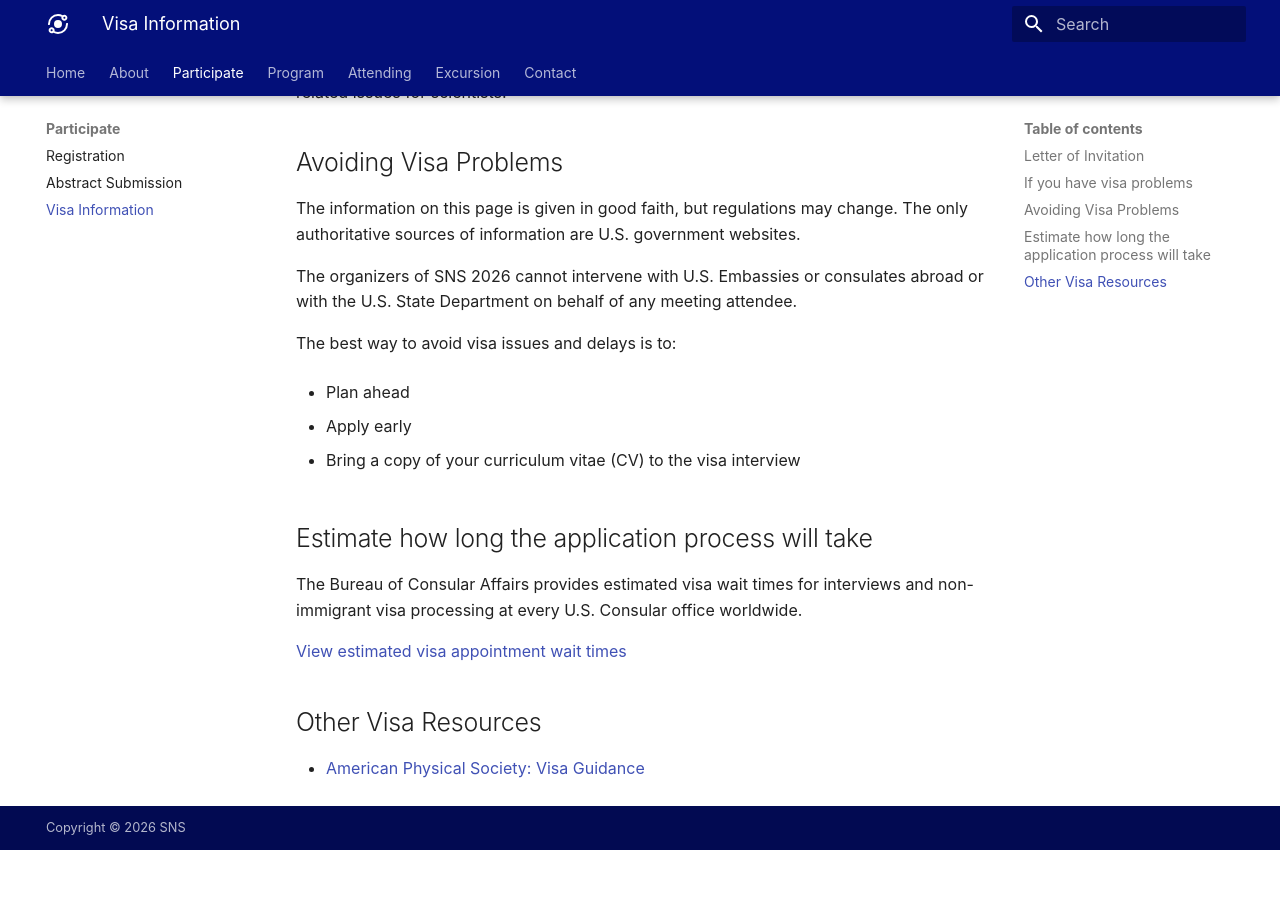
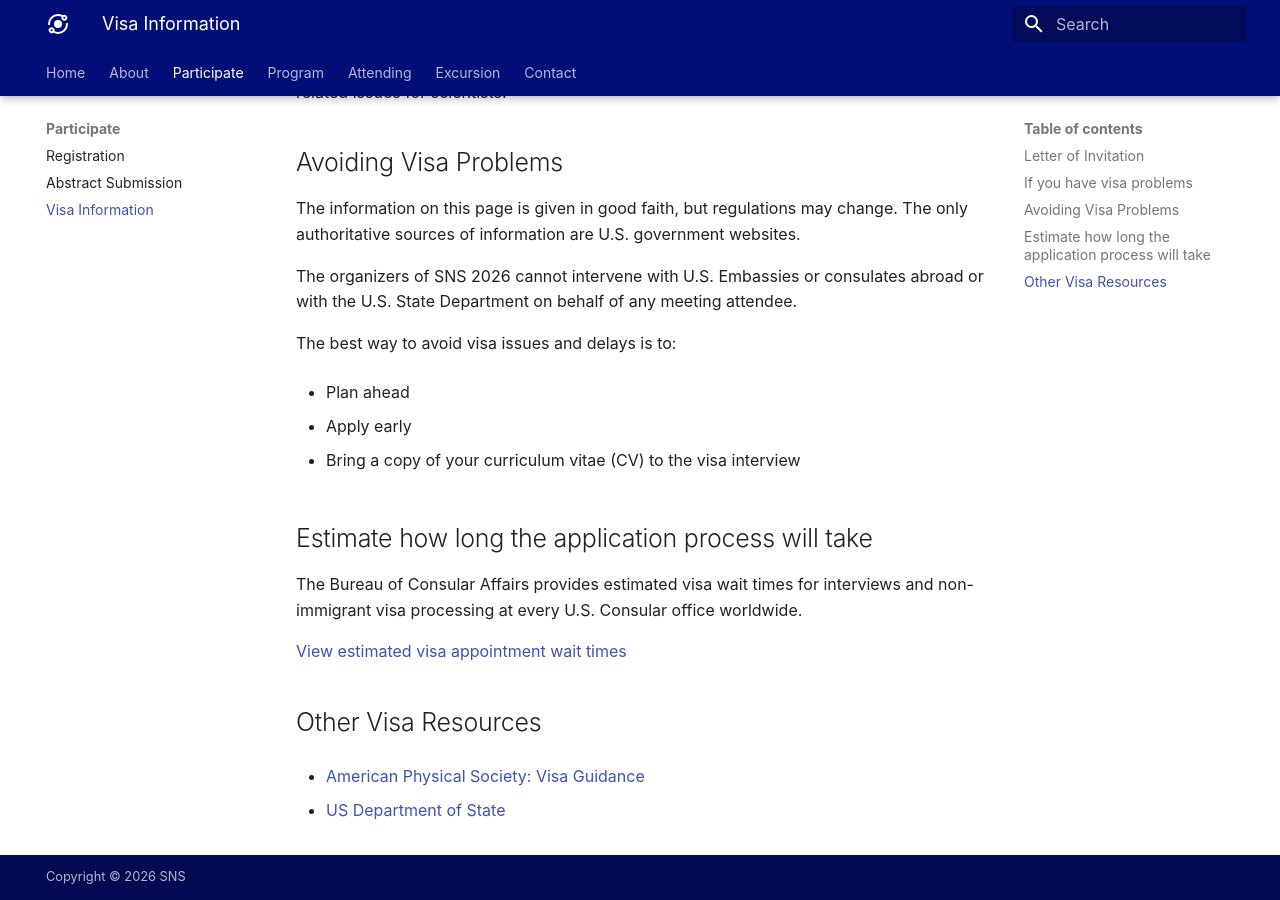
Before and after one commit to SNS2026/SNS2026.github.io, an MkDocs documentation site: the page built from docs/visa.md, in a window 1280 px wide and 900 px high, scrolled down 607 px. Built offline with MkDocs 1.6.1 and Material for MkDocs 9.7.7, drawn with Linux system fonts in a browser that asks for light colours; some web fonts are replaced; before the commit the page ends 1457 px from its top, so only the background shows below that.

Commit message:
Update visa.md

```diff
--- a/docs/visa.md
+++ b/docs/visa.md
@@ -45,3 +45,5 @@ The Bureau of Consular Affairs provides estimated visa wait times for interviews
 ## Other Visa Resources
 
 * [American Physical Society: Visa Guidance](https://www.aps.org/about/international/travel-guidance/international-visitors)
+
+* [US Department of State](https://travel.state.gov/content/travel/en/us-visas.html)
```
